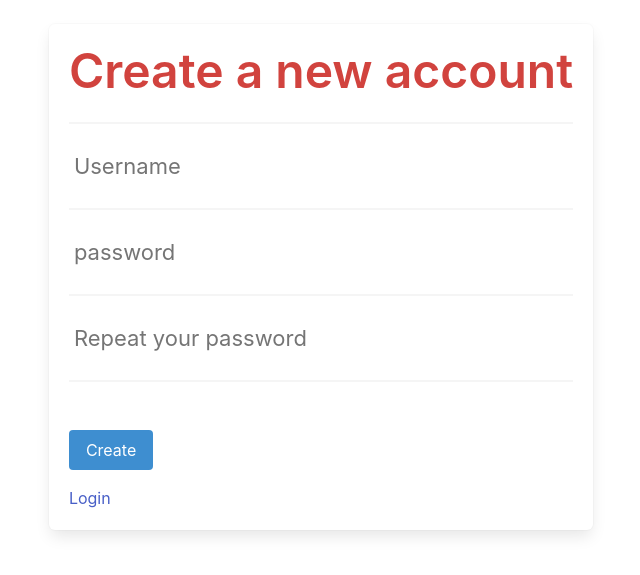
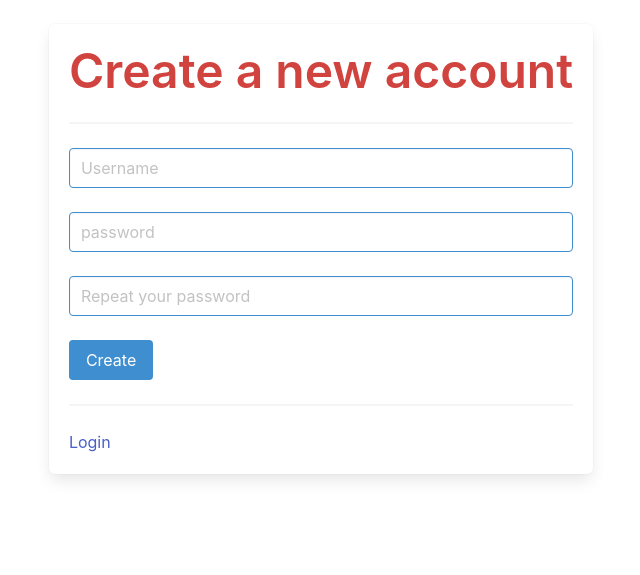
Before and after one commit to GBU31/RealAmericans, a Django app: page /signup in a window 1280 px wide. Shown: the top 575 px of the page, without its empty margins (319-959 px from the left). Run offline with Django 4.2, Linux system fonts and the light colour scheme.

Commit message:
updated signup.html

```diff
--- a/main/templates/signup.html
+++ b/main/templates/signup.html
@@ -11,20 +11,26 @@
     <title>Create a new account</title>
 </head>
 <body>
+    <style>
+        .box {
+            width: fit-content;
+            margin: auto;
+        }
+    </style>
     <br>
     <div class="box">
         <h1 class="title is-1" style="text-align: center; color: #d1433e;">Create a new account</h1>
         <hr>
         <form method="post">
         {%csrf_token%}
-        <input name="username" placeholder="Username">
+        <input name="username" class="input is-info" placeholder="Username">
+        <br><br>
+        <input name="password1" class="input is-info" placeholder="password" type="password">
+        <br><br>
+        <input name="password2" class="input is-info" placeholder="Repeat your password" type="password">
+        <br><br>
+        <button type="submit" class="button is-info">Create</button>
         <hr>
-        <input name="password1" placeholder="password" type="password">
-        <hr>
-        <input name="password2" placeholder="Repeat your password" type="password">
-        <hr>
-        <br>
-        <button type="submit" class="button is-info">Create</button>
         </form>
         <a href="{%url 'login'%}">Login</a>
     </div>
```
